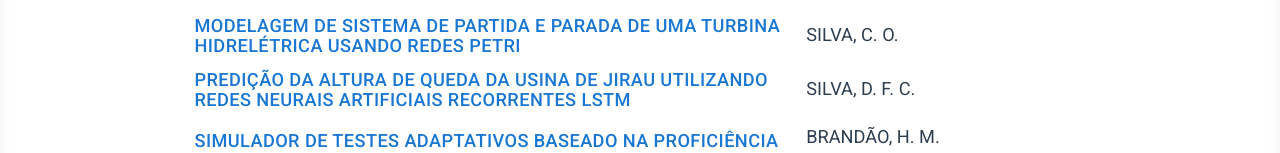
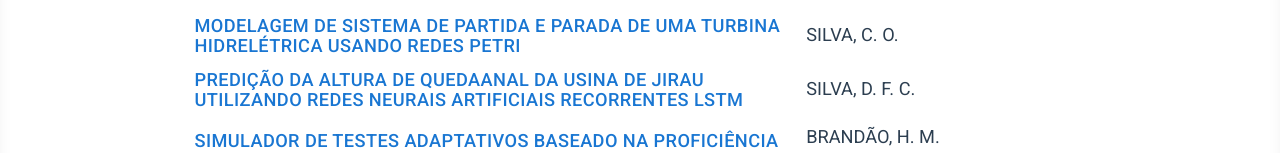
Before and after one commit to GabrielBandeiraB/jcpoli-website-production, a Vue app: page /anais in a window 1280 px wide. Shown: the part 780-933 px from the top of the page. Built offline with nearby package versions, Linux system fonts and the light colour scheme; what vue-loading-overlay, vue-localstorage, vue-notification, vue-the-mask would draw is missing.

Commit message:
mudança no anais.

```diff
--- a/src/storage/programacao/anais.ts
+++ b/src/storage/programacao/anais.ts
@@ -45,7 +45,7 @@
     path: '/assets/anais/MODELAGEM DE SISTEMA DE PARTIDA E PARADA EM REDES PETRI (1).pdf'
   },
   {
-    title: 'PREDIÇÃO DA ALTURA DE QUEDA DA USINA DE JIRAU UTILIZANDO REDES NEURAIS ARTIFICIAIS RECORRENTES LSTM',
+    title: 'PREDIÇÃO DA ALTURA DE QUEDAanal DA USINA DE JIRAU UTILIZANDO REDES NEURAIS ARTIFICIAIS RECORRENTES LSTM',
     autor: 'Silva, D. F. C.',
     path: '/assets/anais/Diogof_pronto.pdf'
   },
```
